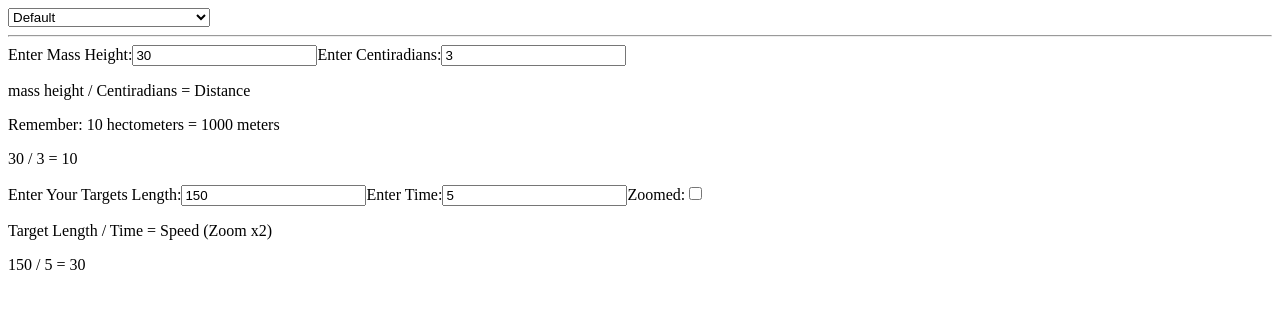
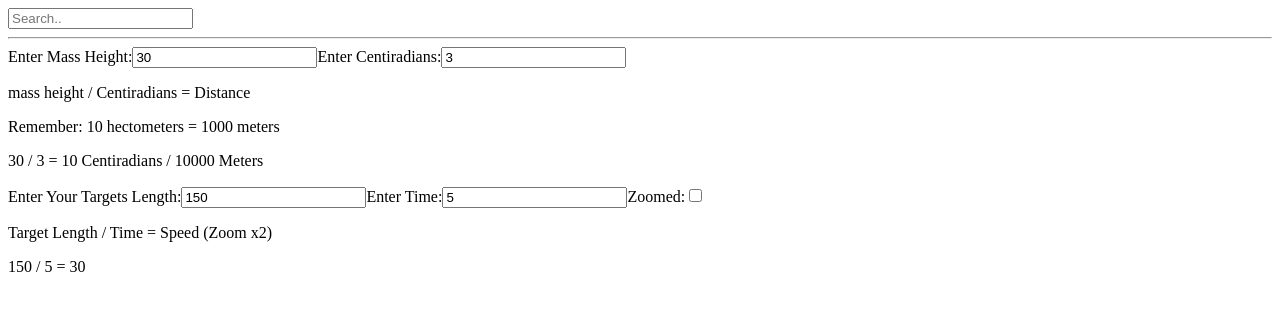
Before and after one commit to BrandenWilliams/TorpCalc, a React (Create React App) app: page / in a window 1280 px wide. Shown: the top 310 px of the page. Built offline with nearby package versions, Linux system fonts and the light colour scheme.

Commit message:
start of search bar for database

```diff
--- a/src/App.js
+++ b/src/App.js
@@ -7,6 +7,7 @@ class App extends React.Component {
         super()
         this.state = {
             currentShipName: "Default",
+            shipSearch: "",
             mass: "30",
             centir: "3",
             length: "150",
@@ -18,6 +19,7 @@ class App extends React.Component {
         this.Distance = this.Distance.bind(this)
         this.Speed = this.Speed.bind(this)
         this.ShipMenu = this.ShipMenu.bind(this)
+        this.buttonChange = this.buttonChange.bind(this)
     }
 
     handleChange(event) {
@@ -31,6 +33,13 @@ class App extends React.Component {
             [name]: value
         })
     }
+
+    buttonChange(event) {
+        this.setState({
+            dmenu: !this.state.dmenu
+        })
+    }
+
 
     handleShipChange(event) {
         this.setState({currentShipName: event.target.value})
@@ -52,18 +61,49 @@ class App extends React.Component {
                 >{item.name}
                 </option>
         )
+        const menu = ""
+        const lcshipSearch = this.state.shipSearch.toUpperCase()
+        console.log(lcshipSearch)
 
-        return(
-            <form>
-                <label>
-                    <select
-                        value={this.state.currentShipName}
-                        onChange={this.handleShipChange}
-                    >{menuData}
-                    </select>
-                </label>
-            </form>
+        if (this.state.shipSearch.length !== 0) {
+
+            return (
+                <div>
+                    <input
+                        type="text"
+                        value={this.state.shipSearch}
+                        name="shipSearch"
+                        onChange={this.handleChange}
+                        placeholder = "Search.. "
+                    />
+                   <div> yayaayyayaya </div>
+                </div>
+            )
+        }
+        return (
+            <div>
+                <input
+                    type="text"
+                    value={this.state.shipSearch}
+                    name="shipSearch"
+                    onChange={this.handleChange}
+                    placeholder = "Search.. "
+                />
+                {menu}
+            </div>
         )
+
+        // return(
+        //     <form>
+        //         <label>
+        //             <select
+        //                 value={this.state.currentShipName}
+        //                 onChange={this.handleShipChange}
+        //             >{menuData}
+        //             </select>
+        //         </label>
+        //     </form>
+        // )
     }
 
     Distance(){
@@ -87,7 +127,7 @@ class App extends React.Component {
                     />
                     <p>mass height / Centiradians = Distance </p>
                     <p>Remember: 10 hectometers = 1000 meters</p>
-                    <p>{this.state.mass} / {this.state.centir} = {distance}</p>
+                    <p>{this.state.mass} / {this.state.centir} = {distance} Centiradians / {distance * 1000} Meters</p>
                 </form>
             </div>
         )
```
